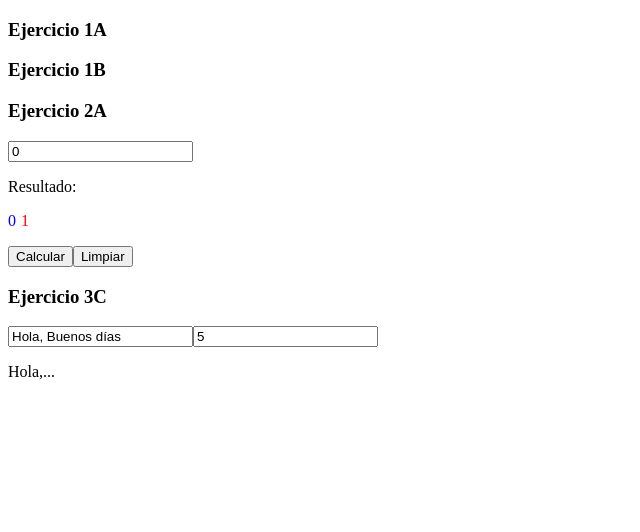
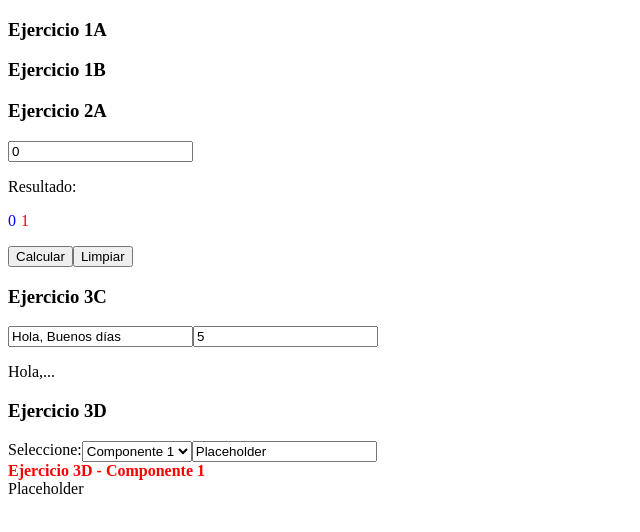
Before and after one commit to Skied/starter-vue, a Vue app: page / in a window 1280 px wide. Shown: the top 532 px of the page, without its empty margins (0-640 px from the left). Built offline with nearby package versions, Linux system fonts and the light colour scheme.

Commit message:
feat(vue): Slots and dynamic load

```diff
--- a/src/App.vue
+++ b/src/App.vue
@@ -4,6 +4,7 @@
     <Ejercicio1b></Ejercicio1b>
     <Ejercicio2a></Ejercicio2a>
     <Ejercicio3c></Ejercicio3c>
+    <Ejercicio3d></Ejercicio3d>
   </div>
 </template>
 
@@ -13,12 +14,14 @@ import Ejercicio1aComponent from '@/components/Ejercicio1a.vue';
 import Ejercicio1bComponent from '@/components/Ejercicio1b/Ejercicio1b.vue';
 import Ejercicio2aComponent from '@/components/Ejercicio2a.vue';
 import Ejercicio3cComponent from '@/components/Ejercicio3c.vue';
+import Ejercicio3dComponent from '@/components/Ejercicio3d/Ejercicio3d.vue';
 @Component({
   components: {
     Ejercicio1a: Ejercicio1aComponent,
     Ejercicio1b: Ejercicio1bComponent,
     Ejercicio2a: Ejercicio2aComponent,
     Ejercicio3c: Ejercicio3cComponent,
+    Ejercicio3d: Ejercicio3dComponent,
   }
 })
 export default class App extends Vue {}
--- /dev/null
+++ b/src/components/Ejercicio3d/Ejercicio3d-1.vue
@@ -0,0 +1,22 @@
+<template>
+  <div>
+    <b>Ejercicio 3D - Componente 1</b>
+    <slot></slot>
+  </div>
+
+</template>
+
+<script lang="ts">
+import { Component, Vue } from 'vue-property-decorator';
+
+@Component
+export default class Ejercicio3d1 extends Vue {
+
+}
+</script>
+
+<style scoped lang="scss">
+  b {
+    color: red;
+  }
+</style>
--- /dev/null
+++ b/src/components/Ejercicio3d/Ejercicio3d-2.vue
@@ -0,0 +1,22 @@
+<template>
+  <div>
+    <b>Ejercicio 3D - Componente 2</b>
+    <slot></slot>
+  </div>
+
+</template>
+
+<script lang="ts">
+import { Component, Vue } from 'vue-property-decorator';
+
+@Component
+export default class Ejercicio3d2 extends Vue {
+
+}
+</script>
+
+<style scoped lang="scss">
+  b {
+    color: blue;
+  }
+</style>
--- /dev/null
+++ b/src/components/Ejercicio3d/Ejercicio3d-3.vue
@@ -0,0 +1,22 @@
+<template>
+  <div>
+    <b>Ejercicio 3D - Componente 3</b>
+    <slot></slot>
+  </div>
+
+</template>
+
+<script lang="ts">
+import { Component, Vue } from 'vue-property-decorator';
+
+@Component
+export default class Ejercicio3d3 extends Vue {
+
+}
+</script>
+
+<style scoped lang="scss">
+  b {
+    color: green;
+  }
+</style>
--- /dev/null
+++ b/src/components/Ejercicio3d/Ejercicio3d.vue
@@ -0,0 +1,49 @@
+<template>
+  <div>
+    <h3>Ejercicio 3D</h3>
+
+    <div class="selector">
+      <span>Seleccione:</span>
+      <select v-model="currentComponent">
+        <option v-for="(value, index) in opciones" :key="index" v-bind:value="value.component">
+          {{value.texto}}
+        </option>
+      </select>
+      <input v-model="texto" type="text"/>
+    </div>
+
+    <div>
+      <component v-bind:is="currentComponent">
+        <div>{{texto}}</div>
+      </component>
+    </div>
+  </div>
+
+</template>
+
+<script lang="ts">
+import { Component, Vue } from 'vue-property-decorator';
+import Ejercicio3d1 from './Ejercicio3d-1.vue';
+import Ejercicio3d2 from './Ejercicio3d-2.vue';
+import Ejercicio3d3 from './Ejercicio3d-3.vue';
+
+@Component
+export default class DynamicComponent extends Vue {
+    opciones: any[] = [
+      { texto: 'Componente 1', component: Ejercicio3d1 },
+      { texto: 'Componente 2', component: Ejercicio3d2 },
+      { texto: 'Componente 3', component: Ejercicio3d3 },
+    ];
+
+    texto: string = 'Placeholder';
+
+    currentComponent = Ejercicio3d1;
+}
+</script>
+
+<style scoped lang="scss">
+.selector {
+  display: flex;
+}
+
+</style>
```
